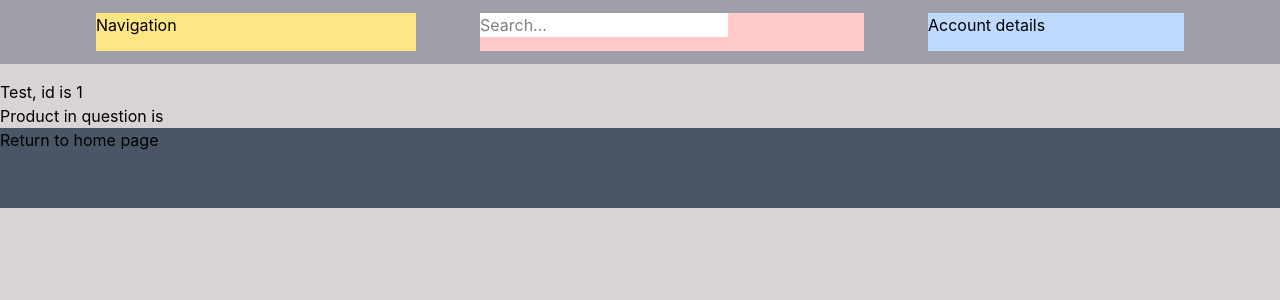
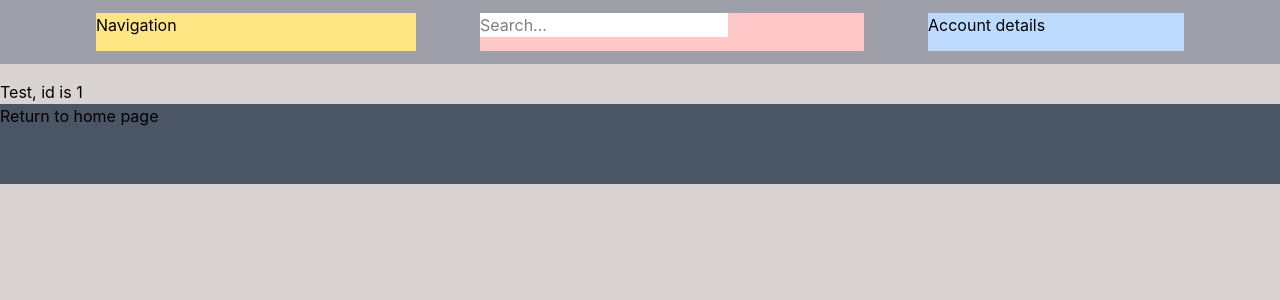
Before and after one commit to FHZergursh/EMarkets-Unlimited, a React (Vite) app in the folder frontend/: page /product/1 in a window 1280 px wide. Shown: the top 300 px of the page. Built offline with nearby package versions, Linux system fonts and the light colour scheme; no server answers.

Commit message:
Revert "Import product from useParams()"
This reverts commit 93d4997db82f7ced05931b8d28f01fc82865cdd3.

```diff
--- a/frontend/src/pages/Product.tsx
+++ b/frontend/src/pages/Product.tsx
@@ -1,29 +1,11 @@
 import React, { useEffect, useState } from 'react'
-import type { Products } from '../types/Products.ts'
+import type { Products } from '../types/Products'
 import { useParams } from 'react-router'
 
 
 const Product = () => {
   const {productid} = useParams()
-  const [product, setProduct] = useState<Products>()
-
-  useEffect(() => {
-    const getProducts = async () => {
-      console.log("Get products ran")
-      try {
-        const res = await fetch(`http://localhost:3000/api/products/${productid}`)
-        const data = await res.json()
-        console.log(data)
-        setProduct(data.data)
-      } catch (error) {
-        console.log(error)
-      }
-    }
-    getProducts()
-
-  }, [])
-
-
+  const {product, setProduct} = useState<Products>()
 
 
 
@@ -32,7 +14,6 @@ const Product = () => {
   return (
     <div>
       <div>Test, id is {productid}</div>
-      <div>Product in question is {product?.name}</div>
 
 
     </div>
```
Also changed, not shown: 1 other file (tests, documents, lock files or other folders).
